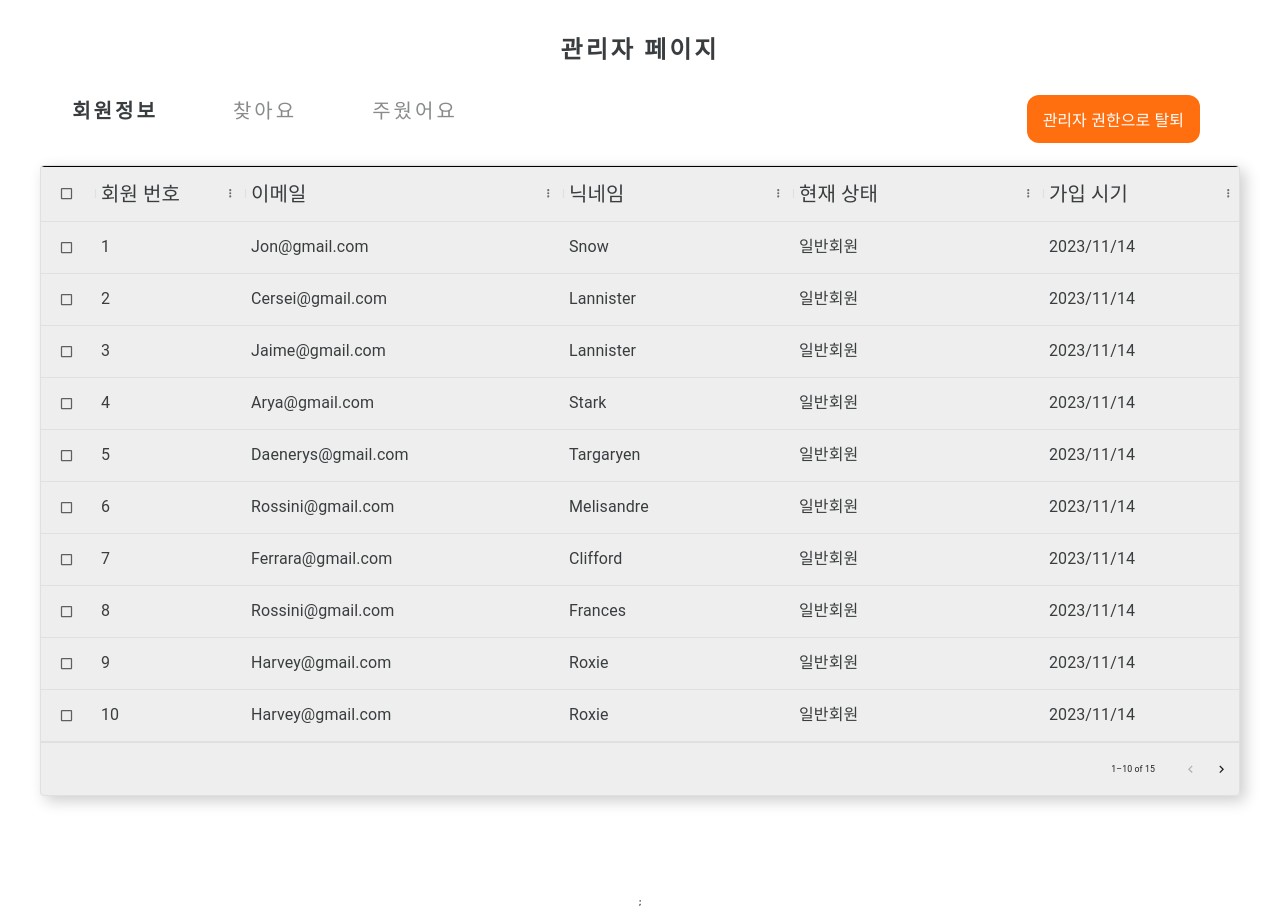
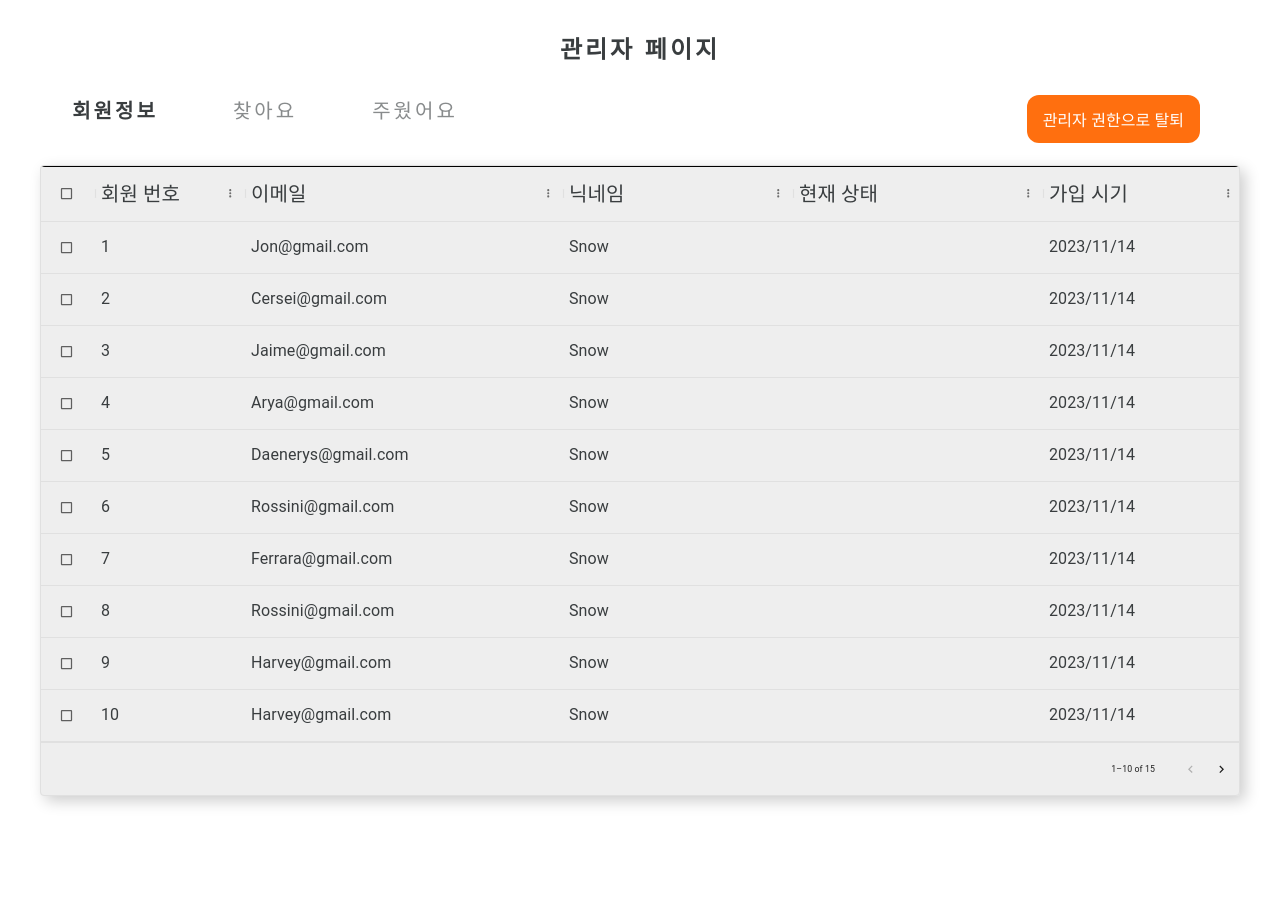
Before and after one commit to elice-team10/Frontend, a React (Vite) app: page /admin in a window 1280 px wide. Built offline with nearby package versions, Linux system fonts and the light colour scheme.

Commit message:
HOTFIX: prettier 관련파일 캐시 초기화

```diff
--- a/package.json
+++ b/package.json
@@ -17,8 +17,10 @@
     "@mui/material": "^5.14.17",
     "@mui/styled-engine-sc": "^6.0.0-alpha.5",
     "@mui/x-data-grid": "^6.18.1",
+    "@reduxjs/toolkit": "^1.9.7",
     "react": "^18.2.0",
     "react-dom": "^18.2.0",
+    "react-redux": "^8.1.3",
     "react-router-dom": "^6.18.0",
     "styled-components": "^6.1.1"
   },
--- a/src/components/Admin/AdminTemplate.jsx
+++ b/src/components/Admin/AdminTemplate.jsx
@@ -24,9 +24,9 @@ const AdminMenu = styled.div`
   text-align: center;
   font-size: ${theme.fontSizes.large};
   color: ${(props) =>
-    props.active ? theme.colors.text : theme.colors.textLightgray};
+    props.$active ? theme.colors.text : theme.colors.textLightgray};
   letter-spacing: 3px;
-  font-weight: ${(props) => (props.active ? 'bold' : 'normal')};
+  font-weight: ${(props) => (props.$active ? 'bold' : 'normal')};
   cursor: pointer;
 `;
 
@@ -55,7 +55,7 @@ const AdminSubNavContainer = styled.div`
 `;
 
 const AdminSubNavBox = styled.div`
-  display: ${(props) => (props.show ? 'flex' : 'none')};
+  display: ${(props) => (props.$show ? 'flex' : 'none')};
   justify-content: center;
   align-items: center;
   width: ${(props) => props.width};
@@ -71,12 +71,12 @@ const AdminSubMenu = styled.div`
   font-size: ${theme.fontSizes.medium};
   letter-spacing: 4px;
   color: ${(props) =>
-    props.active ? theme.colors.text : theme.colors.textLightgray};
-  border: ${(props) => (props.active ? '1.5px' : '0.5px')} solid
+    props.$active ? theme.colors.text : theme.colors.textLightgray};
+  border: ${(props) => (props.$active ? '1.5px' : '0.5px')} solid
     ${(props) =>
-      props.active ? theme.colors.text : theme.colors.textLightgray};
+      props.$active ? theme.colors.text : theme.colors.textLightgray};
   border-radius: 8px;
-  font-weight: ${(props) => (props.active ? 'bold' : 'normal')};
+  font-weight: ${(props) => (props.$active ? 'bold' : 'normal')};
   cursor: pointer;
 `;
 
@@ -90,7 +90,6 @@ const AdminFormContainer = styled.div`
 `;
 
 const AdminTemplate = () => {
-  // 현재 선택된 메뉴와 서브메뉴
   const [activeMenu, setActiveMenu] = useState('회원정보');
   const [activeSubMenu, setActiveSubMenu] = useState('게시물');
 
@@ -117,7 +116,7 @@ const AdminTemplate = () => {
       <AdminNavContainer>
         <AdminMenuBox>
           <AdminMenu
-            active={activeMenu === '회원정보'}
+            $active={activeMenu === '회원정보'}
             onClick={() => {
               setActiveMenu('회원정보');
               setActiveSubMenu('게시물');
@@ -126,7 +125,7 @@ const AdminTemplate = () => {
             회원정보
           </AdminMenu>
           <AdminMenu
-            active={activeMenu === '찾아요'}
+            $active={activeMenu === '찾아요'}
             onClick={() => {
               setActiveMenu('찾아요');
               setActiveSubMenu('게시물');
@@ -135,7 +134,7 @@ const AdminTemplate = () => {
             찾아요
           </AdminMenu>
           <AdminMenu
-            active={activeMenu === '주웠어요'}
+            $active={activeMenu === '주웠어요'}
             onClick={() => {
               setActiveMenu('주웠어요');
               setActiveSubMenu('게시물');
@@ -148,7 +147,7 @@ const AdminTemplate = () => {
       </AdminNavContainer>
       <AdminSubNavContainer>
         <AdminSubNavBox
-          show={activeMenu === '찾아요' || activeMenu === '주웠어요'}
+          $show={activeMenu === '찾아요' || activeMenu === '주웠어요'}
           width={
             activeMenu === '찾아요'
               ? '450px'
@@ -158,20 +157,20 @@ const AdminTemplate = () => {
           }
         >
           <AdminSubMenu
-            active={activeSubMenu === '게시물'}
+            $active={activeSubMenu === '게시물'}
             onClick={() => setActiveSubMenu('게시물')}
           >
             게시물
           </AdminSubMenu>
           <AdminSubMenu
-            active={activeSubMenu === '댓글'}
+            $active={activeSubMenu === '댓글'}
             onClick={() => setActiveSubMenu('댓글')}
           >
             댓글
           </AdminSubMenu>
         </AdminSubNavBox>
       </AdminSubNavContainer>
-      <AdminFormContainer>{table}</AdminFormContainer>;
+      <AdminFormContainer>{table}</AdminFormContainer>
     </>
   );
 };
--- a/src/components/Admin/AdminUser.jsx
+++ b/src/components/Admin/AdminUser.jsx
@@ -1,13 +1,14 @@
-import * as React from 'react';
+import React from 'react';
 import { DataGrid } from '@mui/x-data-grid';
 import theme from '../../config/theme';
+import { useSelector } from 'react-redux';
 
 const columns = [
   { field: 'id', headerName: '회원 번호', width: 150 },
-  { field: 'firstName', headerName: '이메일', width: 318 },
-  { field: 'lastName', headerName: '닉네임', width: 230 },
+  { field: 'email', headerName: '이메일', width: 318 },
+  { field: 'nickname', headerName: '닉네임', width: 230 },
   {
-    field: 'age',
+    field: 'state',
     headerName: '현재 상태',
     width: 250,
   },
@@ -18,25 +19,10 @@ const columns = [
   },
 ];
 
-const rows = [
-  { id: 1, lastName: 'Snow', firstName: 'Jon@gmail.com', age: '일반회원', date: '2023/11/14' },
-  { id: 2, lastName: 'Lannister', firstName: 'Cersei@gmail.com', age: '일반회원', date: '2023/11/14'  },
-  { id: 3, lastName: 'Lannister', firstName: 'Jaime@gmail.com', age: '일반회원', date: '2023/11/14'  },
-  { id: 4, lastName: 'Stark', firstName: 'Arya@gmail.com', age: '일반회원', date: '2023/11/14'  },
-  { id: 5, lastName: 'Targaryen', firstName: 'Daenerys@gmail.com', age: '일반회원', date: '2023/11/14'  },
-  { id: 6, lastName: 'Melisandre', firstName: 'Rossini@gmail.com', age: '일반회원', date: '2023/11/14'  },
-  { id: 7, lastName: 'Clifford', firstName: 'Ferrara@gmail.com', age: '일반회원', date: '2023/11/14'  },
-  { id: 8, lastName: 'Frances', firstName: 'Rossini@gmail.com', age: '일반회원', date: '2023/11/14'  },
-  { id: 9, lastName: 'Roxie', firstName: 'Harvey@gmail.com', age: '일반회원', date: '2023/11/14'  },
-  { id: 10, lastName: 'Roxie', firstName: 'Harvey@gmail.com', age: '일반회원', date: '2023/11/14'  },
-  { id: 11, lastName: 'Snow', firstName: 'Jon@gmail.com', age: '일반회원', date: '2023/11/14' },
-  { id: 12, lastName: 'Lannister', firstName: 'Cersei@gmail.com', age: '일반회원', date: '2023/11/14'  },
-  { id: 13, lastName: 'Lannister', firstName: 'Jaime@gmail.com', age: '일반회원', date: '2023/11/14'  },
-  { id: 14, lastName: 'Stark', firstName: 'Arya@gmail.com', age: '일반회원', date: '2023/11/14'  },
-  { id: 15, lastName: 'Targaryen', firstName: 'Daenerys@gmail.com', age: '일반회원', date: '2023/11/14'  },
-];
+export default function AdminUser() {
+  // Redux 스토어의 상태를 가져옴
+  const rows = useSelector((state) => state.user);
 
-export default function AdminUser() {
   return (
     <div style={{ height: '100%', width: '100%' }}>
       <DataGrid
@@ -58,7 +44,7 @@ export default function AdminUser() {
             fontSize: theme.fontSizes.large,
             color: theme.colors.text,
             borderTop: '1.5px solid black',
-                borderBottom: '0.5px solid black'
+            borderBottom: '0.5px solid black',
           },
         }}
       />
--- a/src/index.css
+++ b/src/index.css
@@ -9,5 +9,5 @@ html {
 body {
   padding: 0;
   margin: 0;
-  font-family: 'Rubik', sans-serif;
+  font-family: 'Noto Sans KR', sans-serif;
 }
--- a/src/main.jsx
+++ b/src/main.jsx
@@ -9,6 +9,8 @@ import Register from './pages/Register.jsx';
 import Admin from './pages/Admin.jsx';
 import NotFound from './pages/NotFound.jsx';
 import FindPassword from './pages/FindPassword.jsx';
+import { Provider } from "react-redux";
+import store from './store';
 
 const router = createBrowserRouter([
   {
@@ -45,5 +47,7 @@ const router = createBrowserRouter([
 ]);
 
 ReactDOM.createRoot(document.getElementById('root')).render(
-  <RouterProvider router={router} />,
+ <Provider store={store}>
+    <RouterProvider router={router} />
+  </Provider>
 );
--- /dev/null
+++ b/src/store.jsx
@@ -0,0 +1,30 @@
+import { configureStore, createSlice } from '@reduxjs/toolkit'
+
+let user = createSlice({
+  name : 'user',
+  initialState : [
+    { id: 1, email: 'Jon@gmail.com', nickname: 'Snow', age: '일반회원', date: '2023/11/14' },
+    { id: 2, email: 'Cersei@gmail.com', nickname: 'Snow', age: '일반회원', date: '2023/11/14'  },
+    { id: 3, email: 'Jaime@gmail.com', nickname: 'Snow', age: '일반회원', date: '2023/11/14'  },
+    { id: 4, email: 'Arya@gmail.com', nickname: 'Snow', age: '일반회원', date: '2023/11/14'  },
+    { id: 5, email: 'Daenerys@gmail.com', nickname: 'Snow', age: '일반회원', date: '2023/11/14'  },
+    { id: 6, email: 'Rossini@gmail.com', nickname: 'Snow', age: '일반회원', date: '2023/11/14'  },
+    { id: 7, email: 'Ferrara@gmail.com', nickname: 'Snow', age: '일반회원', date: '2023/11/14'  },
+    { id: 8, email: 'Rossini@gmail.com', nickname: 'Snow', age: '일반회원', date: '2023/11/14'  },
+    { id: 9, email: 'Harvey@gmail.com', nickname: 'Snow', age: '일반회원', date: '2023/11/14'  },
+    { id: 10, email: 'Harvey@gmail.com', nickname: 'Snow', age: '일반회원', date: '2023/11/14'  },
+    { id: 11, email: 'Jon@gmail.com', nickname: 'Snow', age: '일반회원', date: '2023/11/14' },
+    { id: 12, email: 'Cersei@gmail.com', nickname: 'Snow', age: '일반회원', date: '2023/11/14'  },
+    { id: 13, email: 'Jaime@gmail.com', nickname: 'Snow', age: '일반회원', date: '2023/11/14'  },
+    { id: 14, email: 'Arya@gmail.com', nickname: 'Snow', age: '일반회원', date: '2023/11/14'  },
+    { id: 15, email: 'Daenerys@gmail.com', nickname: 'Snow', age: '일반회원', date: '2023/11/14'  },
+  ]
+})
+
+
+
+export default configureStore({
+  reducer: {
+    user : user.reducer
+  }
+})
```
Also changed, not shown: 1 other file (tests, documents, lock files or other folders). Lines whose indentation alone changed are shown as unchanged.
